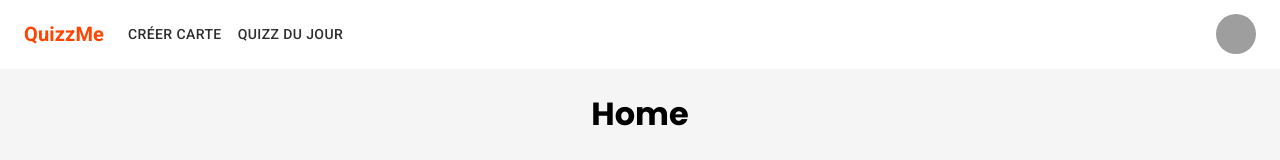
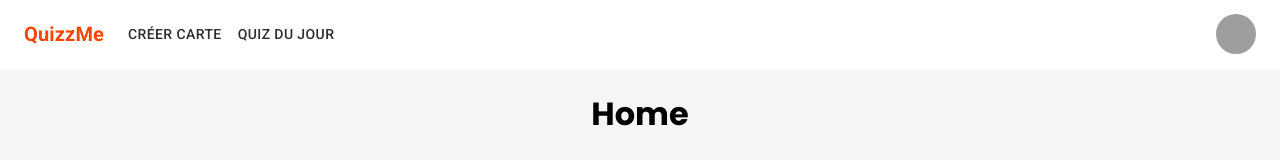
Before and after one commit to maithi-trandiep/cleancode, a React (Vite) app in the folder client/: page / in a window 1280 px wide. Shown: the top 160 px of the page. Built offline with nearby package versions, Linux system fonts and the light colour scheme; grey boxes are pictures that could not be loaded.

Commit message:
some changes

```diff
--- a/client/src/App.jsx
+++ b/client/src/App.jsx
@@ -15,7 +15,7 @@ function App() {
         <Routes>
           <Route path="/" element={<Layout />}>
             <Route index element={<Home />} />
-            <Route path="/quizz" element={<Quiz />} />
+            <Route path="/quiz" element={<Quiz />} />
             <Route path="/card" element={<UserCard />} />
           </Route>
           <Route path="/signin" element={<SignIn />} />
--- a/client/src/components/QuizCard.jsx
+++ b/client/src/components/QuizCard.jsx
@@ -7,7 +7,7 @@ import TextField from "@mui/material/TextField";
 import Button from '@mui/material/Button';
 import { useState } from "react";
 
-const QuizzCard = ({ card, submitAnswer, answerValidated }) => {
+const QuizCard = ({ card, submitAnswer, answerValidated }) => {
   const [answer, setAnswer] = useState('');
 
   const handleChange = (e, name) => {
@@ -39,4 +39,4 @@ const QuizzCard = ({ card, submitAnswer, answerValidated }) => {
   );
 };
 
-export default QuizzCard;
+export default QuizCard;
--- a/client/src/layout/AppTopBar.jsx
+++ b/client/src/layout/AppTopBar.jsx
@@ -15,7 +15,7 @@ import MenuItem from "@mui/material/MenuItem";
 
 const pages = [
   { label: "Créer Carte", link: "/card" },
-  { label: "Quizz du jour", link: "/quizz" },
+  { label: "Quiz du jour", link: "/quiz" },
 ];
 
 function ResponsiveAppBar() {
```
Also changed, not shown: 1 other file (tests, documents, lock files or other folders).
